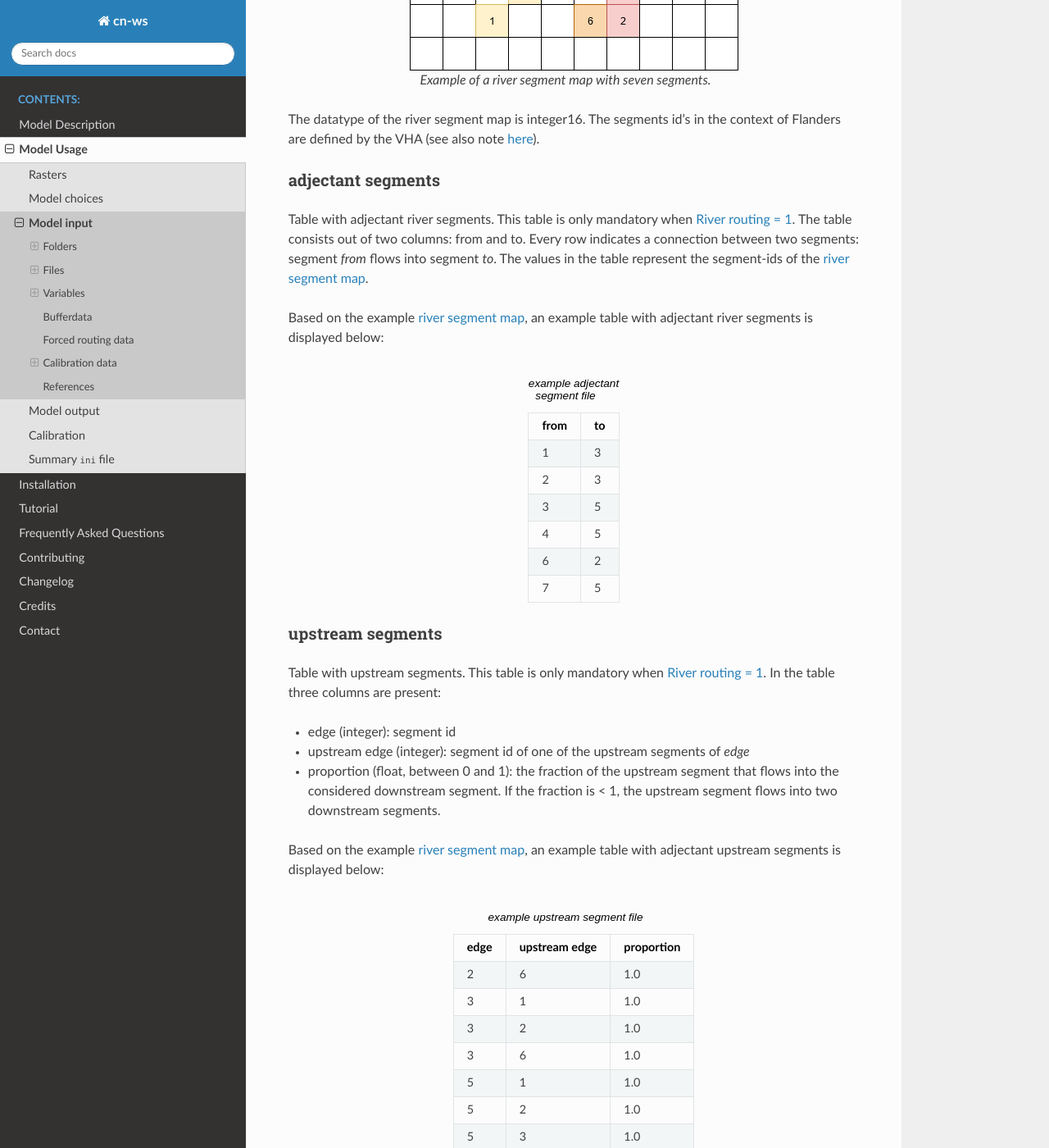
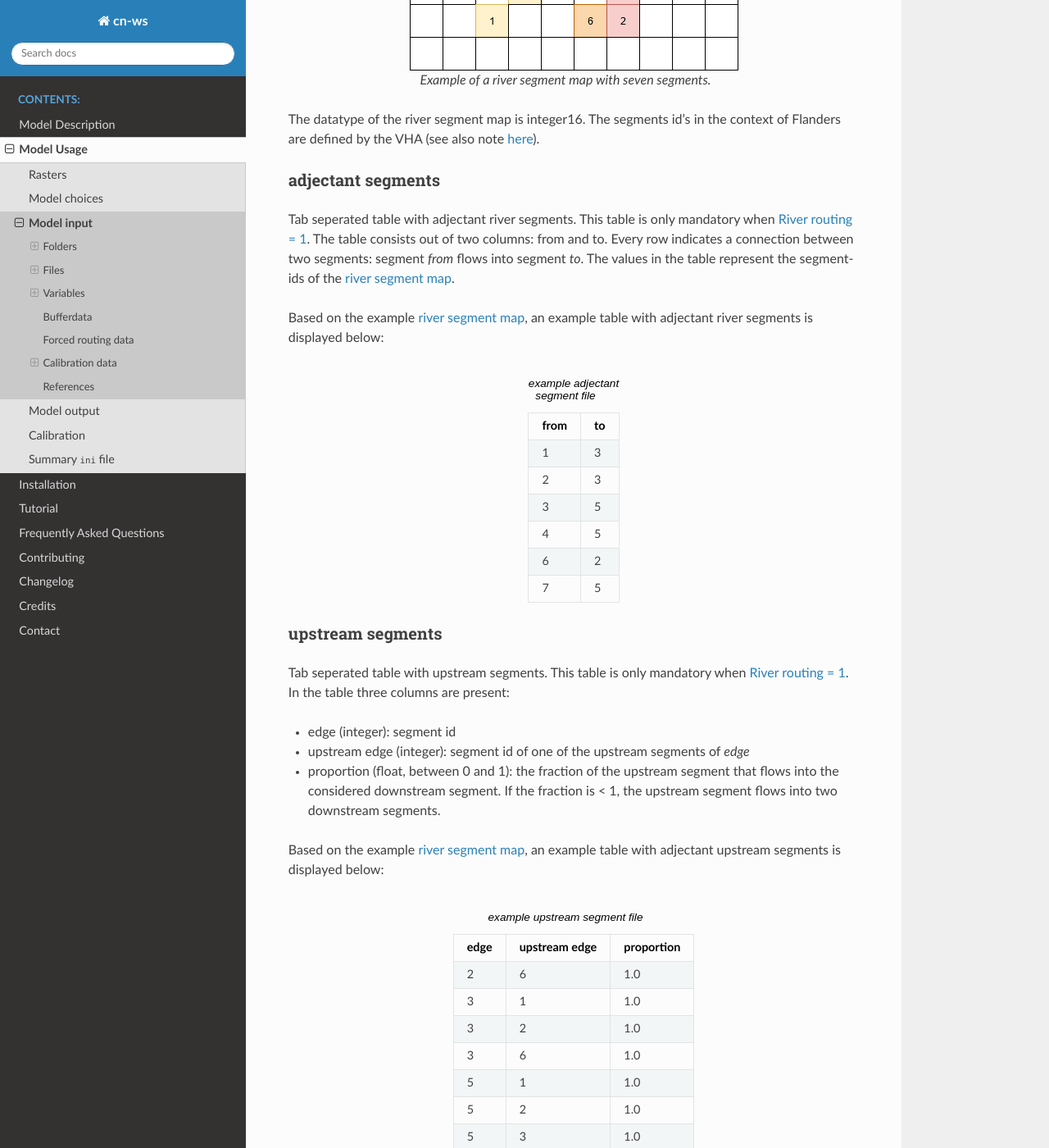
Before and after one commit to watem-sedem/watem-sedem, a Sphinx documentation site: the page built from docs/input.rst, in a window 1280 px wide and 1400 px high, scrolled down 4423 px. Shown: the whole window at 82% size. Built offline with Sphinx 7.4.7 and the Read the Docs theme 2.0.0, drawn with Linux system fonts in a browser that asks for light colours.

Commit message:
Clarify that input is tab csv

```diff
--- a/docs/input.rst
+++ b/docs/input.rst
@@ -210,7 +210,7 @@ context of Flanders are defined by the VHA (see also note
 adjectant segments
 ******************
 
-Table with adjectant  river segments. This table is only mandatory when
+Tab seperated table with adjectant  river segments. This table is only mandatory when
 :ref:`River routing = 1 <riverrouting>`. The table consists out of two columns:
 from and to. Every row indicates a connection between two segments:
 segment *from* flows into segment *to*. The values in the table represent the
@@ -243,7 +243,7 @@ table with adjectant river segments is displayed below:
 upstream segments
 *****************
 
-Table with upstream segments. This table is only mandatory when
+Tab seperated table with upstream segments. This table is only mandatory when
 :ref:`River routing = 1 <riverrouting>`. In the table three columns are present:
 
 - edge (integer): segment id
```
